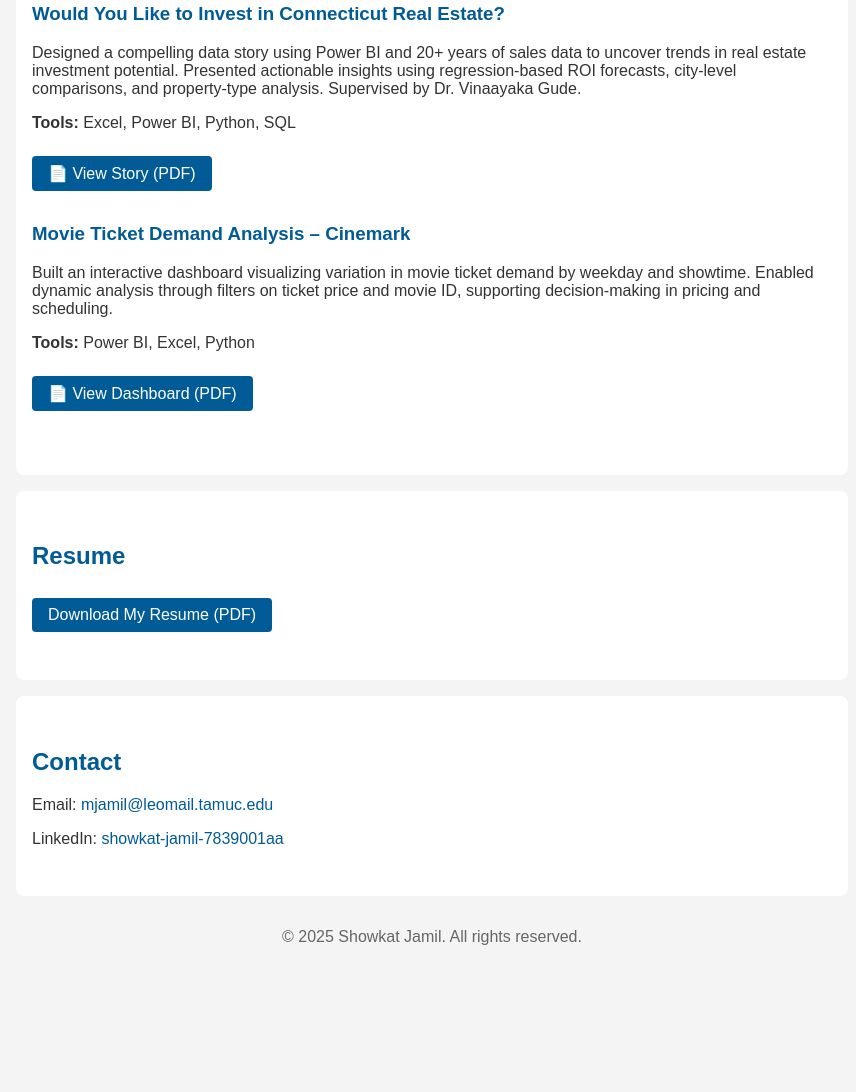
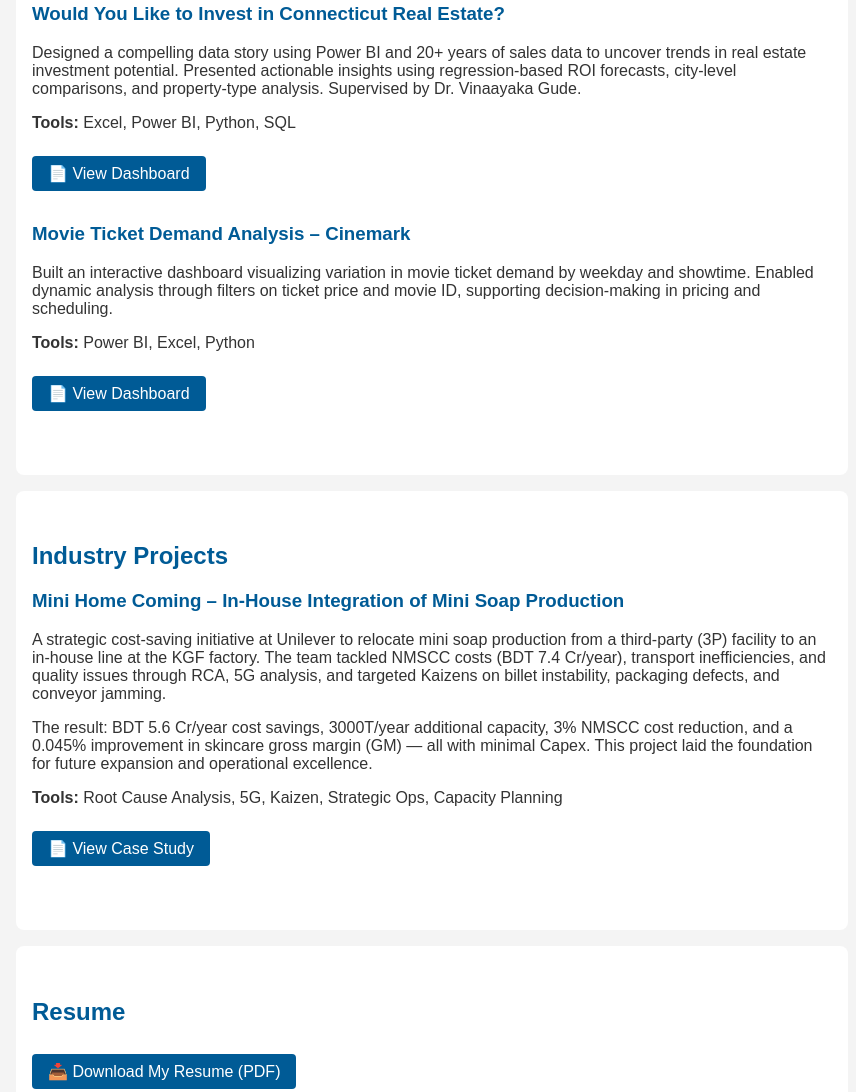
Before and after one commit to Showkat-Portfolio/Showkat-Portfolio-Site, a plain HTML site: page index.html in a window 1280 px wide. Shown: the part 1013-2105 px from the top of the page, without its empty margins (208-1064 px from the left). Before the commit the page ends 1991 px from the top, so only its background shows below. Drawn offline with Linux system fonts and the light colour scheme.

Commit message:
Add files via upload

```diff
--- a/index.html
+++ b/index.html
@@ -100,20 +100,32 @@
       <h3>Would You Like to Invest in Connecticut Real Estate?</h3>
       <p>Designed a compelling data story using Power BI and 20+ years of sales data to uncover trends in real estate investment potential. Presented actionable insights using regression-based ROI forecasts, city-level comparisons, and property-type analysis. Supervised by Dr. Vinaayaka Gude.</p>
       <p><strong>Tools:</strong> Excel, Power BI, Python, SQL</p>
-      <p><a class="button" href="Connecticut.pdf" target="_blank">📄 View Story (PDF)</a></p>
+      <p><a class="button" href="Connecticut.pdf" target="_blank">📄 View Dashboard</a></p>
     </div>
 
     <div class="project">
       <h3>Movie Ticket Demand Analysis – Cinemark</h3>
       <p>Built an interactive dashboard visualizing variation in movie ticket demand by weekday and showtime. Enabled dynamic analysis through filters on ticket price and movie ID, supporting decision-making in pricing and scheduling.</p>
       <p><strong>Tools:</strong> Power BI, Excel, Python</p>
-      <p><a class="button" href="Movie_Tickets.pdf" target="_blank">📄 View Dashboard (PDF)</a></p>
+      <p><a class="button" href="Movie_Tickets.pdf" target="_blank">📄 View Dashboard</a></p>
+    </div>
+  </section>
+
+  <section>
+    <h2>Industry Projects</h2>
+
+    <div class="project">
+      <h3>Mini Home Coming – In-House Integration of Mini Soap Production</h3>
+      <p>A strategic cost-saving initiative at Unilever to relocate mini soap production from a third-party (3P) facility to an in-house line at the KGF factory. The team tackled NMSCC costs (BDT 7.4 Cr/year), transport inefficiencies, and quality issues through RCA, 5G analysis, and targeted Kaizens on billet instability, packaging defects, and conveyor jamming.</p>
+      <p>The result: BDT 5.6 Cr/year cost savings, 3000T/year additional capacity, 3% NMSCC cost reduction, and a 0.045% improvement in skincare gross margin (GM) — all with minimal Capex. This project laid the foundation for future expansion and operational excellence.</p>
+      <p><strong>Tools:</strong> Root Cause Analysis, 5G, Kaizen, Strategic Ops, Capacity Planning</p>
+      <p><a class="button" href="Mini Home Coming.pdf" target="_blank">📄 View Case Study</a></p>
     </div>
   </section>
 
   <section>
     <h2>Resume</h2>
-    <p><a class="button" href="Showkat Jamil_Resume_2025.pdf" target="_blank">Download My Resume (PDF)</a></p>
+    <p><a class="button" href="Showkat Jamil_Resume_2025.pdf" download>📥 Download My Resume (PDF)</a></p>
   </section>
 
   <section>
```
Also changed, not shown: 1 other file.
